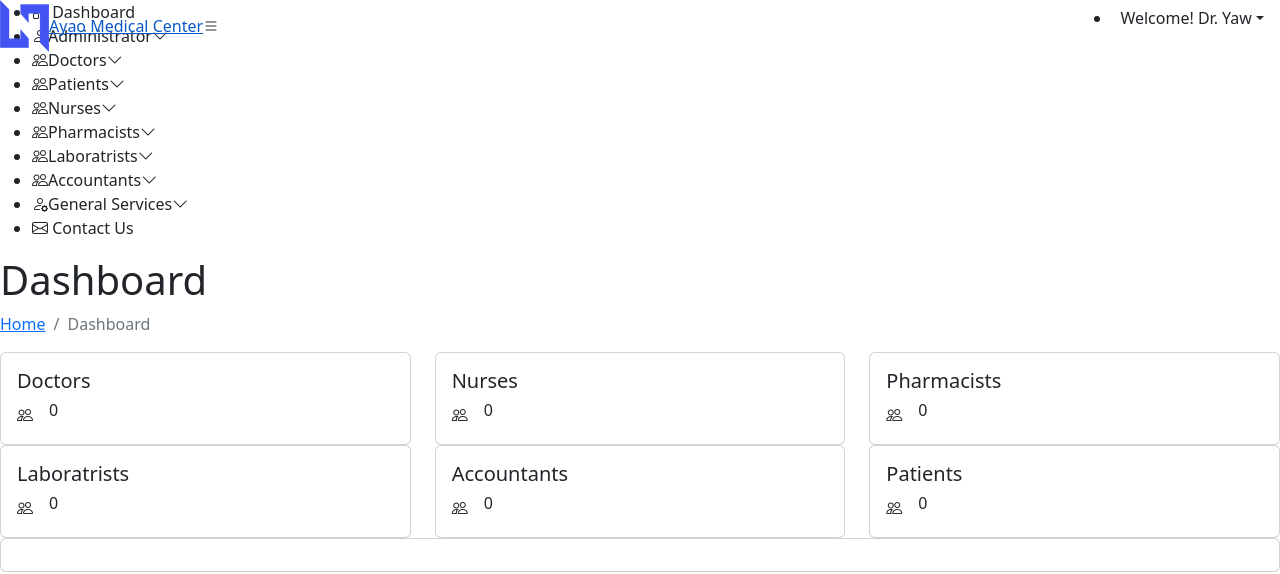
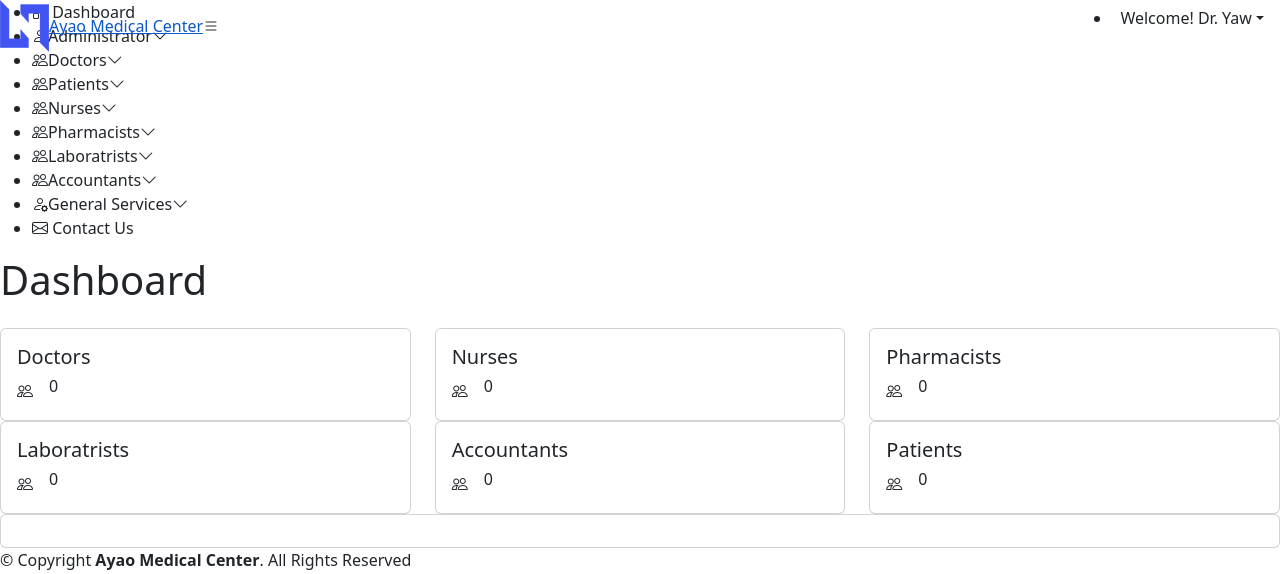
Before and after one commit to yaw-owusu/Ayao-Medical-Center, a PHP site: page /index.php in a window 1280 px wide. Shown: the top 574 px of the page. Run offline with PHP 8.4, Linux system fonts and the light colour scheme; data that the repository does not hold is empty; some libraries are stand-ins or nearby versions.

Commit message:
remove breadcrumb items

```diff
--- a/Dashboard.php
+++ b/Dashboard.php
@@ -368,8 +368,8 @@
         <h1>Dashboard</h1>
         <nav>
           <ol class="breadcrumb">
-            <li class="breadcrumb-item"><a href="Dashboard.php">Home</a></li>
-            <li class="breadcrumb-item active">Dashboard</li>
+            <!-- <li class="breadcrumb-item"><a href="Dashboard.php">Home</a></li>
+            <li class="breadcrumb-item active">Dashboard</li> -->
           </ol>
         </nav>
       </div>
```
